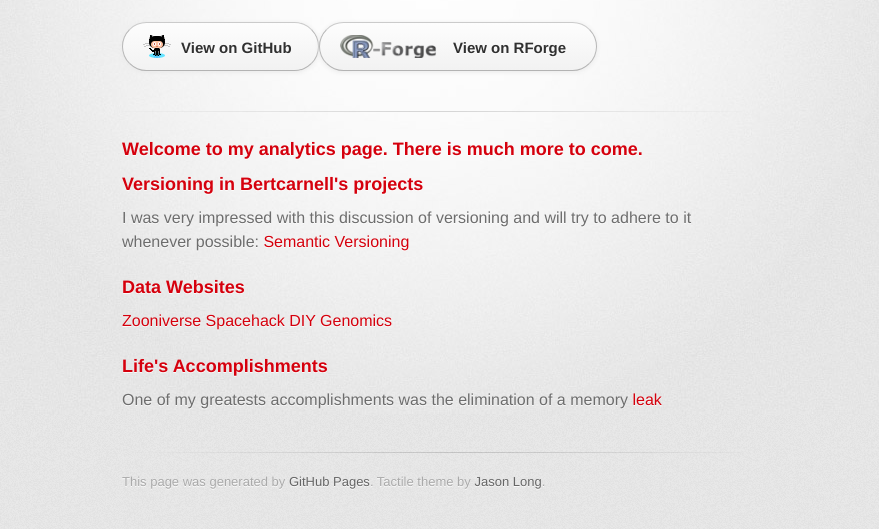
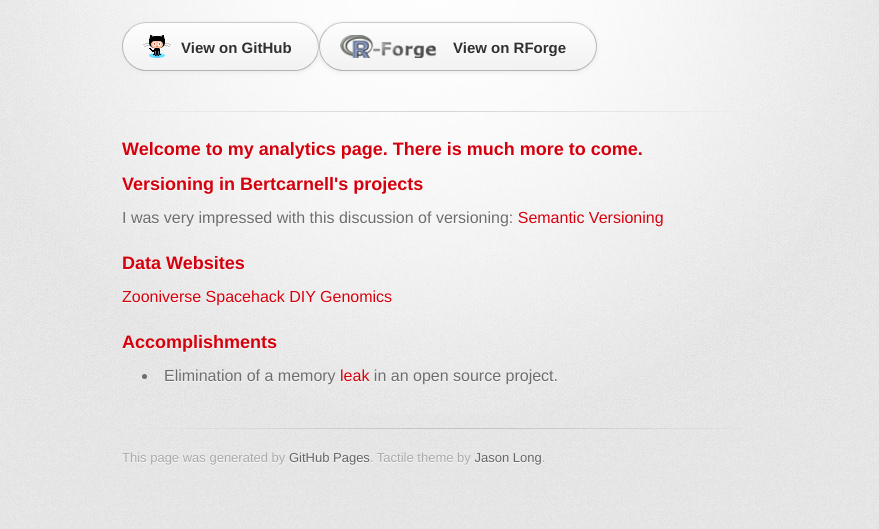
Before and after one commit to bertcarnell/bertcarnell.github.io, a plain HTML site: page index.html in a window 1280 px wide. Shown: the part 159-688 px from the top of the page, without its empty margins (208-1087 px from the left). Drawn offline with Linux system fonts and the light colour scheme; a web font is replaced by a local one.

Commit message:
Update index.html

```diff
--- a/index.html
+++ b/index.html
@@ -53,7 +53,7 @@
             <!--<h3><a name="support-or-contact" class="anchor" href="#support-or-contact"><span class="octicon octicon-link"></span></a>Support or Contact</h3>-->
             <!--<p>Having trouble with Pages? Check out the documentation at <a href="http://help.github.com/pages">http://help.github.com/pages</a> or contact <a href="mailto:support@github.com">support@github.com</a> and we’ll help you sort it out.</p>-->
             <h3>Versioning in Bertcarnell's projects</h3>
-            <p>I was very impressed with this discussion of versioning and will try to adhere to it whenever possible:
+            <p>I was very impressed with this discussion of versioning:
               <a href="http://semver.org/">Semantic Versioning</a>
             </p>
             <h3>Data Websites</h3>
@@ -62,8 +62,10 @@
               <a href="http://spacehack.org/">Spacehack</a>
               <a href="http://www.diygenomics.org/">DIY Genomics</a>
             </p>
-            <h3>Life's Accomplishments</h3>
-            <p>One of my greatests accomplishments was the elimination of a memory <a href="http://sourceforge.net/p/bowtie-bio/bugs/274/">leak</a></p>
+            <h3>Accomplishments</h3>
+            <ul>
+              <li>Elimination of a memory <a href="http://sourceforge.net/p/bowtie-bio/bugs/274/">leak</a> in an open source project.</li>
+            </ul>
         </section>
 
         <footer>
```
